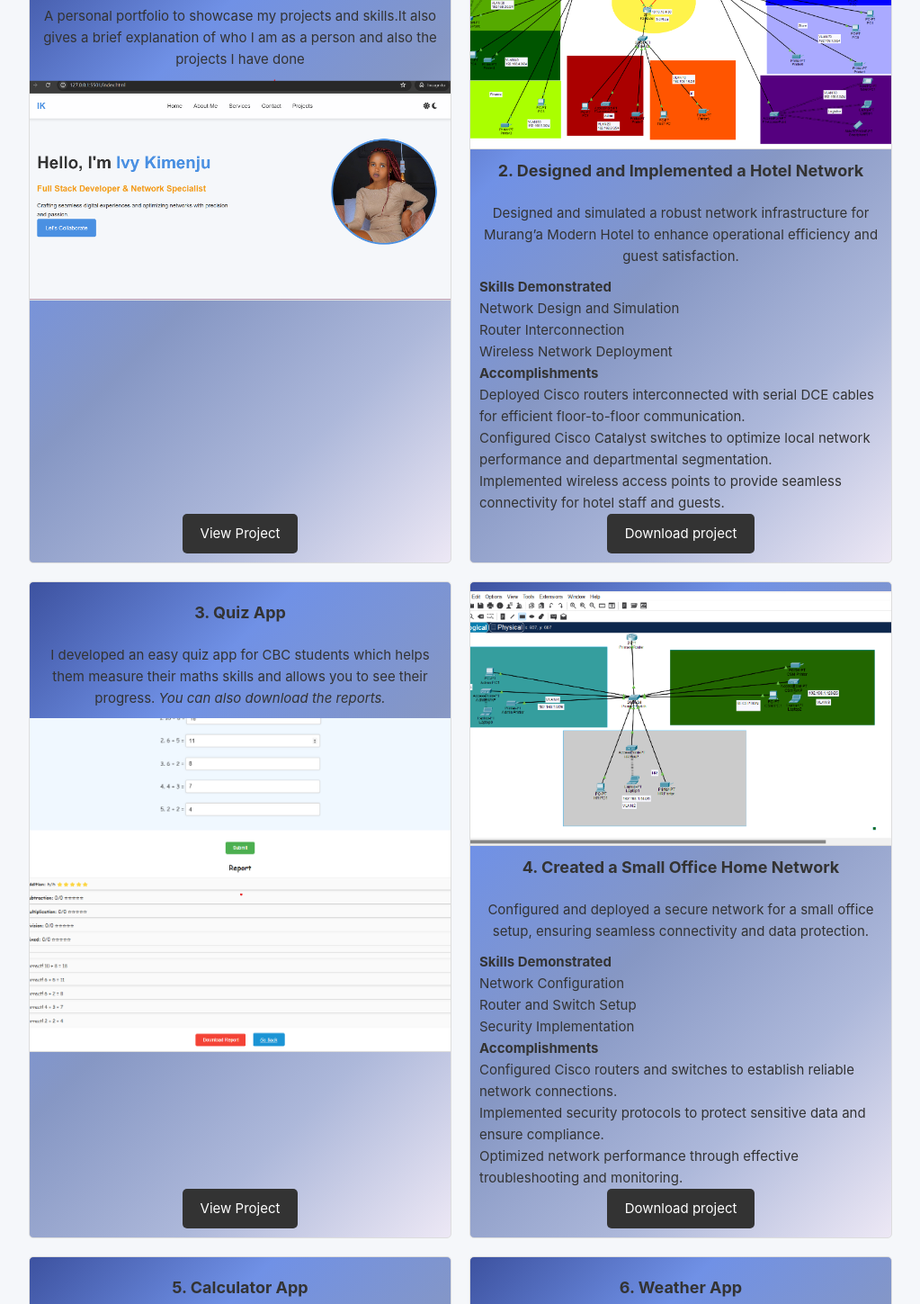
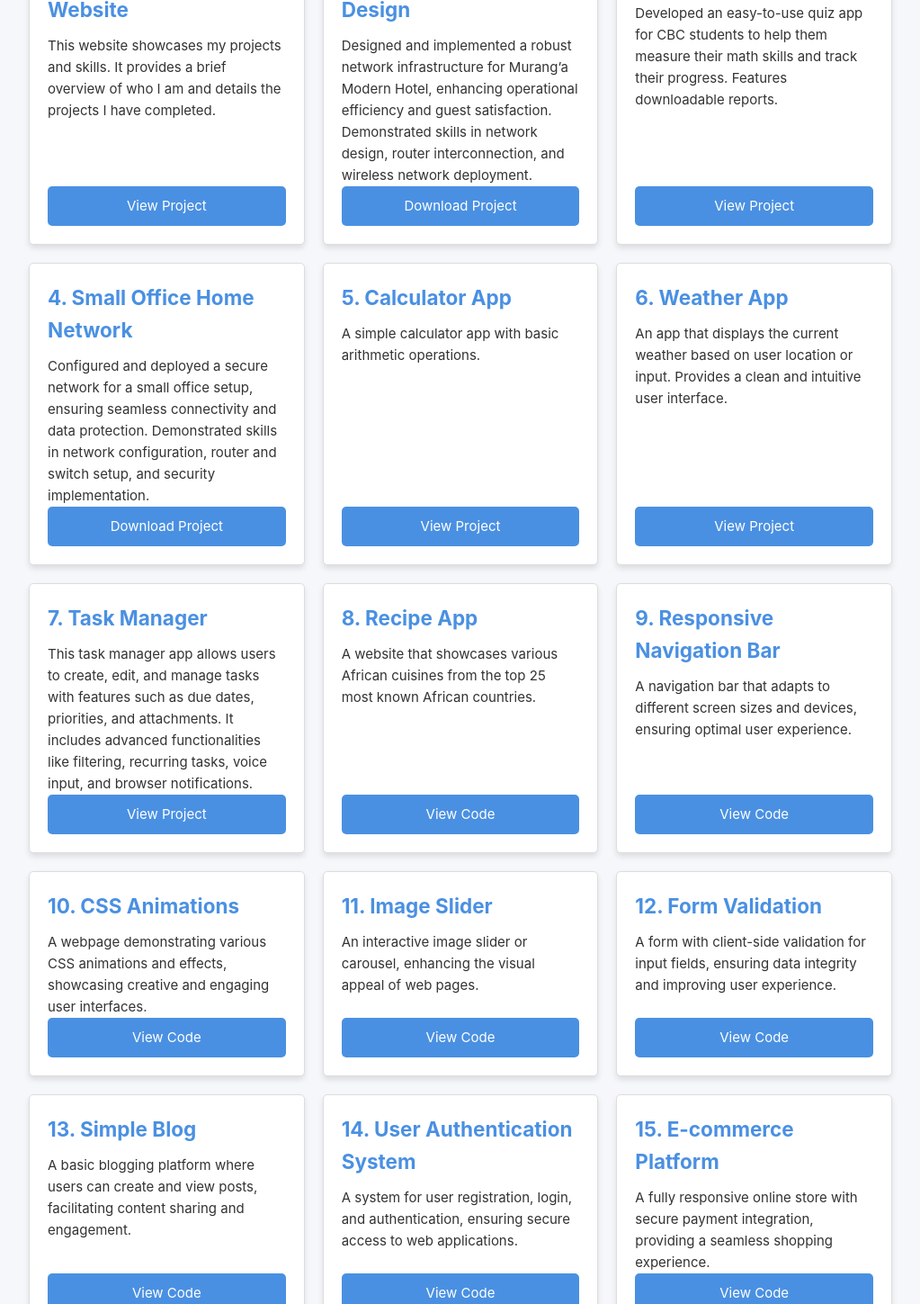
Before and after one commit to kimenjuivy/portfolio, a website: page projects.html in a window 1280 px wide. Shown: the part 496-1945 px from the top of the page at 90% size, without its empty margins (128-1151 px from the left). Drawn offline with Linux system fonts and the light colour scheme.

Commit message:
add all new changes

```diff
--- a/projects.css
+++ b/projects.css
@@ -3,12 +3,15 @@
   --secondary-color: #f39c12;
   --text-color: #333;
   --bg-color: #f5f7fa;
-    --font-size: 2px;
   --card-bg: #ffffff;
   --header-bg: rgba(255, 255, 255, 0.9);
   --shadow: 0 4px 6px rgba(0, 0, 0, 0.1);
   --transition: all 0.3s ease;
+  --font-size-large: 1.5rem;
+  --font-size-medium: 1rem;
+  --font-size-small: 0.875rem;
 }
+
   body.dark-mode {
     --text-color: black;
     --bg-color: #1a1a1a;
@@ -96,6 +99,21 @@ main {
 }
 
 
+body.dark-mode {
+  --text-color: #ffffff;
+  --bg-color: #1a1a1a;
+  --card-bg: #2a2a2a;
+  --header-bg: rgba(42, 42, 42, 0.9);
+}
+
+body {
+  font-family: 'Inter', sans-serif;
+  line-height: 1.6;
+  color: var(--text-color);
+  background-color: var(--bg-color);
+  transition: var(--transition);
+}
+
 .projects {
   max-width: 1000px;
   margin: 0 auto;
@@ -103,60 +121,54 @@ main {
 }
 
 .project-grid {
-    display: flex;
-    flex-wrap: wrap;
+  display: grid;
+  grid-template-columns: repeat(auto-fit, minmax(300px, 1fr));
   gap: 20px;
 }
 
 .project-card {
-  background: linear-gradient(135deg, #3D52A0, #7091E6, #8697C4, #ADB8DA, #EDE8F5);
+  background: var(--card-bg);
   border: 1px solid #ddd;
   border-radius: 5px;
+  box-shadow: var(--shadow);
   overflow: hidden;
-    flex: 1 1 calc(50% - 20px);
   display: flex;
   flex-direction: column;
-    align-items: center;
-    padding: 10px;
-    transition: transform 0.3s ease;
-
-}
-
-.project-card img {
-    max-width: 500px;
-    height: auto;
-    border-bottom: 1px solid #ddd;
+  padding: 20px;
+  transition: transform 0.3s ease, box-shadow 0.3s ease;
 }
 
 .project-card h3 {
-    margin: 10px 0;
-    font-size: 1.2em;
+  margin-bottom: 10px;
+  font-size: var(--font-size-large);
+  color: var(--primary-color);
 }
 
 .project-card p {
-    font-size: 1em;
-    text-align: center;
-    margin: 10px 0;
+  font-size: var(--font-size-medium);
+  flex-grow: 1;
 }
 
 .project-card .project-link {
   margin-top: auto;
-    background: #333;
+  background: var(--primary-color);
   color: #fff;
   padding: 10px 20px;
   text-decoration: none;
   border-radius: 5px;
-    transition: 0.3s ease;
+  text-align: center;
+  font-size: var(--font-size-medium);
+  transition: background 0.3s ease;
 }
 
 .project-card .project-link:hover {
-    background: #555;
+  background: var(--secondary-color);
 }
 
 .project-card:hover {
-    transform: scale(1.05);
+  transform: translateY(-5px);
+  box-shadow: 0 6px 12px rgba(0, 0, 0, 0.1);
 }
-
 
 .contact {
     max-width: 1200px;
--- a/projects.html
+++ b/projects.html
@@ -38,151 +38,103 @@
                 <br>
                 <a href="#contact" class="cta-button" target="blank">Let's Collaborate</a>
             </div>
+
             <section id="projects" class="projects">
                 <h2 class="section-title">My Projects</h2>
                 <div class="project-grid">
                     <div class="project-card">
                         <h3>1. Personal Portfolio Website</h3>
-                    <p>A personal portfolio to showcase my projects and skills.It also gives a brief explanation of who I am as a person and also the projects I have done</p>
-                    <img src="images/portfolio.png" alt="Weather App">
+                        <p>This website showcases my projects and skills. It provides a brief overview of who I am and details the projects I have completed.</p>
                         <a href="https://kimenjuivy.github.io/portfolio/" class="project-link" target="_blank">View Project</a>
                     </div>
+
                     <div class="project-card">
-                    <img src="images/hotel.png" alt="Hotel Network Design">
-                    <h3>2. Designed and Implemented a Hotel Network</h3>
-                    <p>Designed and simulated a robust network infrastructure for Murang’a Modern Hotel to enhance operational efficiency and guest satisfaction.</p>
-                    <div class="project-details">
-                        <h4>Skills Demonstrated</h4>
-                        <ul>
-                            <li>Network Design and Simulation</li>
-                            <li>Router Interconnection</li>
-                            <li>Wireless Network Deployment</li>
-                        </ul>
-                        <h4>Accomplishments</h4>
-                        <ul>
-                            <li>Deployed Cisco routers interconnected with serial DCE cables for efficient floor-to-floor communication.</li>
-                            <li>Configured Cisco Catalyst switches to optimize local network performance and departmental segmentation.</li>
-                            <li>Implemented wireless access points to provide seamless connectivity for hotel staff and guests.</li>
-                        </ul>
+                        <h3>2. Hotel Network Design</h3>
+                        <p>Designed and implemented a robust network infrastructure for Murang’a Modern Hotel, enhancing operational efficiency and guest satisfaction. Demonstrated skills in network design, router interconnection, and wireless network deployment.</p>
+                        <a href="projects/Ivy_kimenju_networking_practicum[1][1].docx" class="project-link" target="_blank" rel="noopener noreferrer">Download Project</a>
                     </div>
-                    <a href="projects/Ivy_kimenju_networking_practicum[1][1] (1).docx" class="project-link" target="_blank" rel="noopener noreferrer">Download project</a>
-                </div>
+
                     <div class="project-card">
                         <h3>3. Quiz App</h3>
-                    <p>I developed an easy quiz app for CBC students which helps them measure their maths skills and allows you to see their progress. <em>You can also download the reports. </em></p>
-                    <img src="images/quizapp.png" alt="Weather App">
-                    <a href="projects/quiz app" class="project-link" target="_blank">View Project</a>                </div>
+                        <p>Developed an easy-to-use quiz app for CBC students to help them measure their math skills and track their progress. Features downloadable reports.</p>
+                        <a href="projects/quiz app" class="project-link" target="_blank">View Project</a>
+                    </div>
+
                     <div class="project-card">
-                    <img src="images/soho.png" alt="Small Office Home Network">
-                    <h3>4. Created a Small Office Home Network</h3>
-                    <p>Configured and deployed a secure network for a small office setup, ensuring seamless connectivity and data protection.</p>
-                    <div class="project-details">
-                        <h4>Skills Demonstrated</h4>
-                        <ul>
-                            <li>Network Configuration</li>
-                            <li>Router and Switch Setup</li>
-                            <li>Security Implementation</li>
-                        </ul>
-                        <h4>Accomplishments</h4>
-                        <ul>
-                            <li>Configured Cisco routers and switches to establish reliable network connections.</li>
-                            <li>Implemented security protocols to protect sensitive data and ensure compliance.</li>
-                            <li>Optimized network performance through effective troubleshooting and monitoring.</li>
-                        </ul>
+                        <h3>4. Small Office Home Network</h3>
+                        <p>Configured and deployed a secure network for a small office setup, ensuring seamless connectivity and data protection. Demonstrated skills in network configuration, router and switch setup, and security implementation.</p>
+                        <a href="projects/Ivy_kimenju_networking_practicum[1][1].docx" class="project-link" target="_blank">Download Project</a>
                     </div>
-                    <a href="projects/Ivy_kimenju_networking_practicum[1][1] (1).docx" class="project-link" target="_blank">Download project</a>                </div>
+
                     <div class="project-card">
                         <h3>5. Calculator App</h3>
                         <p>A simple calculator app with basic arithmetic operations.</p>
-                    <img src="images/calculator.png" alt="Calculator App">
                         <a href="projects/calculator" class="project-link" target="_blank">View Project</a>
                     </div>
 
                     <div class="project-card">
                         <h3>6. Weather App</h3>
-                    <p>An app that displays current weather based on user location or input.</p>
-                    <br>
-                    <img src="images/weather.png" alt="Weather App">
+                        <p>An app that displays the current weather based on user location or input. Provides a clean and intuitive user interface.</p>
                         <a href="https://kimenjuivy.github.io/weather/" target="_blank" class="project-link">View Project</a>
                     </div>
+
                     <div class="project-card">
-                    <h3>7. To-Do List App</h3>
-                    <p>A basic to-do list app where users can add and delete tasks.</p>
-                    <img src="project3.jpg" alt="To-Do List App">
-                    <a href="https://github.com/yourusername/project3" target="_blank" class="project-link">View Code</a>
+                        <h3>7. Task Manager</h3>
+                        <p>This task manager app allows users to create, edit, and manage tasks with features such as due dates, priorities, and attachments. It includes advanced functionalities like filtering, recurring tasks, voice input, and browser notifications.</p>
+                        <a href="https://kimenjuivy.github.io/to_do_list/" target="_blank" class="project-link">View Project</a>
                     </div>
+
                     <div class="project-card">
-                    <img src="images/recipe.png" alt="Recipe App">
                         <h3>8. Recipe App</h3>
-                    <p>A website that shows many african cuisines from the top 25 most known African countries.</p>
+                        <p>A website that showcases various African cuisines from the top 25 most known African countries.</p>
                         <a href="https://kimenjuivy.github.io/recipeapp/" target="_blank" class="project-link">View Code</a>
                     </div>
 
                     <div class="project-card">
-                    <img src="project7.jpg" alt="Responsive Navigation Bar">
                         <h3>9. Responsive Navigation Bar</h3>
-                    <p>A navigation bar that adapts to different screen sizes and devices.</p>
+                        <p>A navigation bar that adapts to different screen sizes and devices, ensuring optimal user experience.</p>
                         <a href="https://github.com/yourusername/project7" target="_blank" class="project-link">View Code</a>
                     </div>
 
                     <div class="project-card">
-                    <img src="project8.jpg" alt="CSS Animations">
                         <h3>10. CSS Animations</h3>
-                    <p>A webpage demonstrating various CSS animations and effects.</p>
+                        <p>A webpage demonstrating various CSS animations and effects, showcasing creative and engaging user interfaces.</p>
                         <a href="https://github.com/yourusername/project8" target="_blank" class="project-link">View Code</a>
                     </div>
 
                     <div class="project-card">
-                    <img src="project9.jpg" alt="Image Slider">
                         <h3>11. Image Slider</h3>
-                    <p>An interactive image slider or carousel.</p>
+                        <p>An interactive image slider or carousel, enhancing the visual appeal of web pages.</p>
                         <a href="https://github.com/yourusername/project9" target="_blank" class="project-link">View Code</a>
                     </div>
 
                     <div class="project-card">
-                    <img src="project10.jpg" alt="Form Validation">
                         <h3>12. Form Validation</h3>
-                    <p>A form with client-side validation for input fields.</p>
+                        <p>A form with client-side validation for input fields, ensuring data integrity and improving user experience.</p>
                         <a href="https://github.com/yourusername/project10" target="_blank" class="project-link">View Code</a>
                     </div>
 
                     <div class="project-card">
-                    <img src="project11.jpg" alt="Simple Blog">
                         <h3>13. Simple Blog</h3>
-                    <p>A basic blogging platform where users can create and view posts.</p>
+                        <p>A basic blogging platform where users can create and view posts, facilitating content sharing and engagement.</p>
                         <a href="https://github.com/yourusername/project11" target="_blank" class="project-link">View Code</a>
                     </div>
 
                     <div class="project-card">
-                    <img src="project12.jpg" alt="User Authentication System">
                         <h3>14. User Authentication System</h3>
-                    <p>A system for user registration, login, and authentication.</p>
+                        <p>A system for user registration, login, and authentication, ensuring secure access to web applications.</p>
                         <a href="https://github.com/yourusername/project12" target="_blank" class="project-link">View Code</a>
                     </div>
+
                     <div class="project-card">
-                    <img src="project13.jpg" alt="E-commerce Platform">
                         <h3>15. E-commerce Platform</h3>
-                    <p>A fully responsive online store with secure payment integration.</p>
+                        <p>A fully responsive online store with secure payment integration, providing a seamless shopping experience.</p>
                         <a href="https://github.com/yourusername/project13" target="_blank" class="project-link">View Code</a>
                     </div>
 
                     <div class="project-card">
                         <h3>16. Network Monitoring Dashboard</h3>
-                    <p>Real-time network performance visualization tool.</p>
-                    <img src="project14.jpg" alt="Network Monitoring Dashboard">
-                    <a href="https://github.com/yourusername/project14" target="_blank" class="project-link">View Code</a>
-                </div>
-                <div class="project-card">
-                    <h3>17. E-commerce Platform</h3>
-                    <p>A fully responsive online store with secure payment integration.</p>
-                    <img src="project13.jpg" alt="E-commerce Platform">
-                    <a href="https://github.com/yourusername/project13" target="_blank" class="project-link">View Code</a>
-                </div>
-
-                <div class="project-card">
-                    <img src="project14.jpg" alt="Network Monitoring Dashboard">
-                    <h3>18. Network Monitoring Dashboard</h3>
-                    <p>Real-time network performance visualization tool.</p>
+                        <p>A real-time network performance visualization tool, aiding in network management and troubleshooting.</p>
                         <a href="https://github.com/yourusername/project14" target="_blank" class="project-link">View Code</a>
                     </div>
                 </div>
--- a/style.css
+++ b/style.css
@@ -229,69 +229,85 @@ main {
   border-radius: 5px;
   transition: width 1s ease-in-out;
 }
+.projects {
+  max-width: 1200px;
+  margin: 0 auto;
+  padding: 40px 20px;
+  background: #f9f9f9;
+}
+
+.section-title {
+  text-align: center;
+  font-size: 2.5em;
+  margin-bottom: 30px;
+  color: #333;
+}
 
 .project-grid {
-  display: grid;
-  grid-template-columns: repeat(auto-fit, minmax(300px, 1fr));
-  gap: 2rem;
+  display: flex;
+  flex-wrap: wrap;
+  justify-content: space-between;
+  gap: 20px;
 }
 
 .project-card {
-  background-color: var(--card-bg);
+  background: #fff;
+  border: 1px solid #e0e0e0;
   border-radius: 10px;
-  overflow: hidden;
-  box-shadow: var(--shadow);
-  transition: var(--transition);
+  padding: 20px;
+  width: calc(33.333% - 20px);
+  box-shadow: 0 4px 8px rgba(0, 0, 0, 0.1);
+  transition: transform 0.3s ease, box-shadow 0.3s ease;
 }
 
 .project-card:hover {
   transform: translateY(-5px);
-}
-
-.project-card img {
-  width: 100%;
-  height: 200px;
-  object-fit: cover;
+  box-shadow: 0 8px 16px rgba(0, 0, 0, 0.2);
 }
 
 .project-card h3 {
-  padding: 1rem;
-  font-size: 1.2rem;
+  font-size: 1.5em;
+  color: #333;
+  margin-bottom: 10px;
 }
 
 .project-card p {
-  padding: 0 1rem 1rem;
-  font-size: 0.9rem;
+  font-size: 1em;
+  color: #666;
+  margin-bottom: 15px;
 }
 
 .project-tech {
-  padding: 0 1rem 1rem;
+  display: flex;
+  flex-wrap: wrap;
+  gap: 10px;
+  margin-bottom: 15px;
 }
 
 .project-tech span {
-  display: inline-block;
-  background-color: var(--primary-color);
+  background: #007bff;
   color: #fff;
-  padding: 0.2rem 0.5rem;
-  border-radius: 20px;
-  font-size: 0.8rem;
-  margin-right: 0.5rem;
-  margin-bottom: 0.5rem;
+  padding: 5px 10px;
+  border-radius: 5px;
+  font-size: 0.9em;
 }
 
 .project-link {
-  display: block;
-  text-align: center;
-  background-color: var(--primary-color);
+  display: inline-block;
+  padding: 10px 20px;
+  background: #007bff;
   color: #fff;
-  padding: 0.5rem;
   text-decoration: none;
-  transition: var(--transition);
+  border-radius: 5px;
+  font-size: 1em;
+  transition: background 0.3s ease;
 }
 
 .project-link:hover {
-  background-color: var(--secondary-color);
+  background: #0056b3;
 }
+
+
 
 .contact-container {
   display: flex;
```
Also changed, not shown: index.html (+36 -9 lines), images/tdl.png (added). Lines whose indentation alone changed are shown as unchanged.
